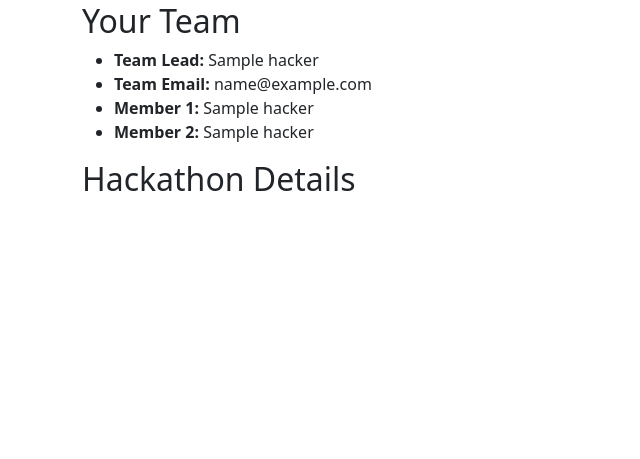
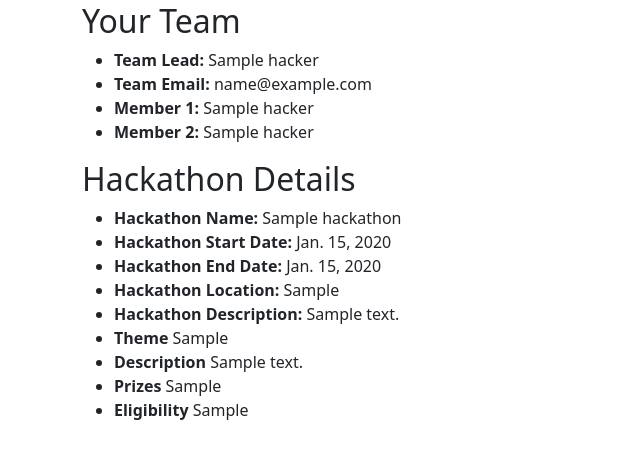
Before and after one commit to aviiciii/hack4hackers, a Django app: template hackportal_dj/hacker/templates/hacker/index.html in a window 1280 px wide. Shown: the part 184-643 px from the top of the page, without its empty margins (0-640 px from the left). Run offline with Django 4.2, Linux system fonts and the light colour scheme; the template is opened without the code that fills it: values that come from a table or form of the project are taken from there, others are empty; tables that the repository leaves empty hold one stand-in row (values such as "Sample post").

Commit message:
hackathon details added

```diff
--- a/hackportal_dj/hacker/templates/hacker/index.html
+++ b/hackportal_dj/hacker/templates/hacker/index.html
@@ -24,7 +24,25 @@
         <div class="row">
             <div class="col-md-6">
                 <h2>Hackathon Details</h2>
+
+                <ul>
+                    <li> <strong>Hackathon Name:</strong> {{hackathon.name}}</li>
+                    <li> <strong>Hackathon Start Date:</strong> {{hackathon.start_date}}</li>
+                    <li> <strong>Hackathon End Date:</strong> {{hackathon.end_date}}</li>
+                    <li> <strong>Hackathon Location:</strong> {{hackathon.location}}</li>
+                    <li> <strong>Hackathon Description:</strong> {{hackathon.description}}</li>
+                    <li> <strong>Theme</strong> {{hackathon.theme}}</li>
+                    <li> <strong>Description</strong> {{hackathon.description}}</li>
+                    <li> <strong>Prizes</strong> {{hackathon.prizes}}</li>
+                    <li> <strong>Eligibility</strong> {{hackathon.eligibility}}</li>
+
+                </ul>
+
+
             </div>
+
+
+
 
     </div>
 
--- a/hackportal_dj/hacker/views.py
+++ b/hackportal_dj/hacker/views.py
@@ -18,12 +18,12 @@ def index(request):
     if user.is_authenticated and hacker:
         announcements = Announcement.objects.all()
         sponsors = Sponsor.objects.all()
-        hackathons = Hackathon.objects.all()
+        hackathon = Hackathon.objects.get(id=1)
         context = {
             'hacker': hacker,
             'announcements': announcements,
             'sponsors': sponsors,
-            'hackathons': hackathons,
+            'hackathon': hackathon,
         }
         return render(request, 'hacker/index.html', context)
 
```
